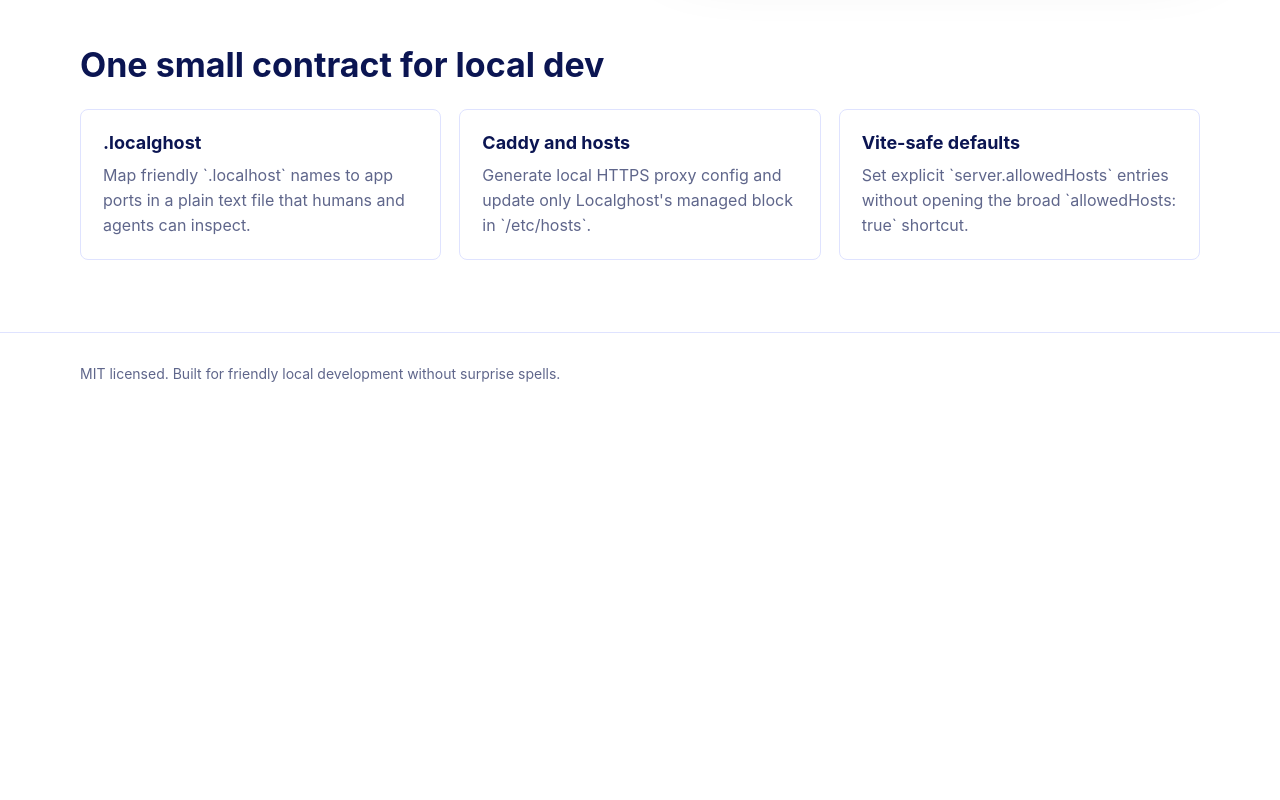
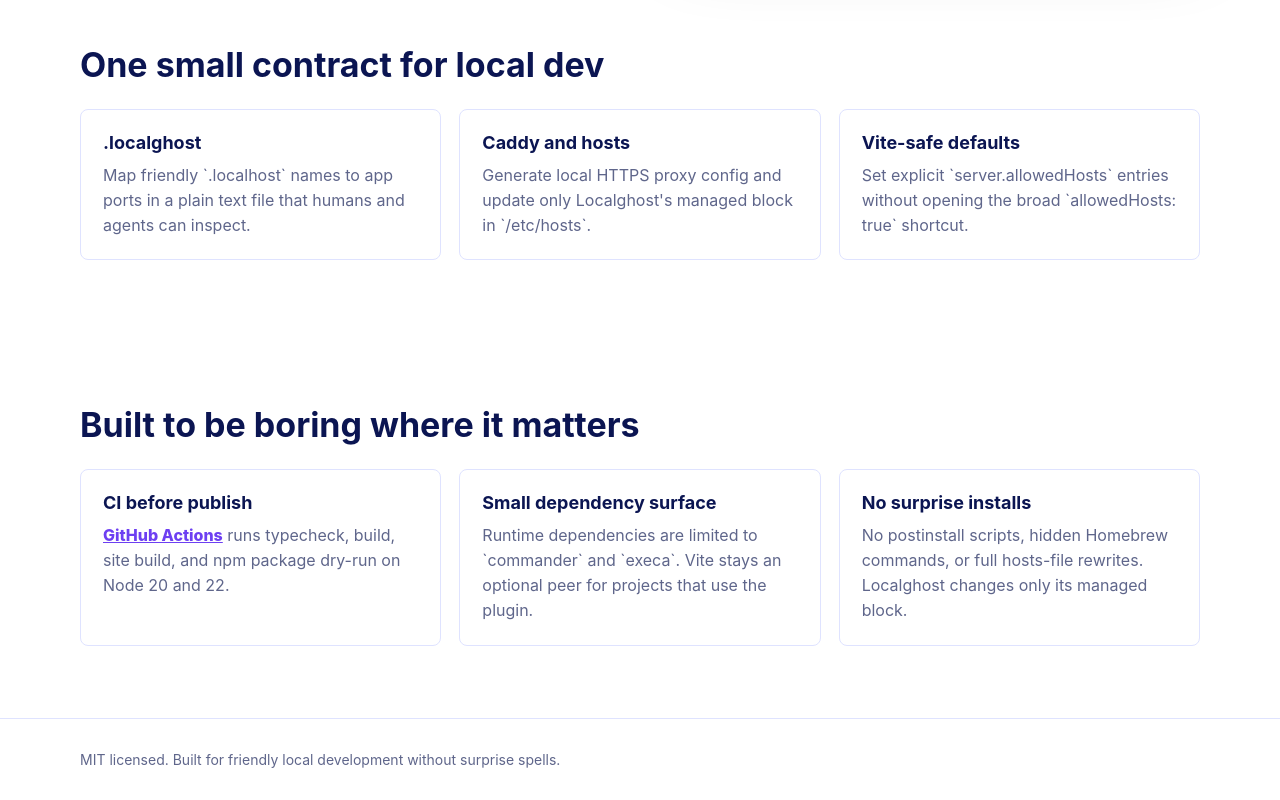
Before and after one commit to hamedb89/localghost, a website: page site/index.html in a window 1280 px wide. Shown: the part 817-1617 px from the top of the page. Before the commit the page ends 1231 px from the top, so only its background shows below. Drawn offline with Linux system fonts and the light colour scheme; files whose address does not match are found by name.

Commit message:
Enhance CI/CD workflows and documentation for Localghost
- Introduced GitHub Actions workflows for continuous integration and npm publishing.
- Updated package.json to include new scripts for prepublish checks and public publishing.
- Enhanced README.md and docs/github.md to document CI processes and npm publishing details.
- Added new sections in the site index.html to highlight CI features and dependency management.

```diff
--- a/package.json
+++ b/package.json
@@ -44,9 +44,11 @@
     "dev": "tsx src/cli.ts",
     "typecheck": "tsc --noEmit",
     "prepack": "npm run build",
+    "prepublishOnly": "npm run release:check",
     "pack:dry": "npm pack --dry-run",
-    "release:check": "npm run typecheck && npm run build && npm pack --dry-run",
-    "site:build": "node scripts/build-site.mjs"
+    "release:check": "npm run typecheck && npm run build && npm run site:build && npm pack --dry-run",
+    "site:build": "node scripts/build-site.mjs",
+    "publish:public": "npm publish --access public --provenance"
   },
   "dependencies": {
     "commander": "^14.0.0",
--- a/site/index.html
+++ b/site/index.html
@@ -192,6 +192,7 @@
 
       .card h3 { margin: 0 0 10px; font-size: 18px; }
       .card p { margin: 0; color: var(--muted); line-height: 1.55; }
+      .card a { color: var(--violet); font-weight: 800; }
 
       .mascot {
         width: min(360px, 80%);
@@ -277,6 +278,25 @@
           </div>
         </div>
       </section>
+      <section class="section">
+        <div class="wrap">
+          <h2>Built to be boring where it matters</h2>
+          <div class="grid">
+            <article class="card">
+              <h3>CI before publish</h3>
+              <p><a href="https://github.com/hamedb89/localghost/actions/workflows/ci.yml">GitHub Actions</a> runs typecheck, build, site build, and npm package dry-run on Node 20 and 22.</p>
+            </article>
+            <article class="card">
+              <h3>Small dependency surface</h3>
+              <p>Runtime dependencies are limited to `commander` and `execa`. Vite stays an optional peer for projects that use the plugin.</p>
+            </article>
+            <article class="card">
+              <h3>No surprise installs</h3>
+              <p>No postinstall scripts, hidden Homebrew commands, or full hosts-file rewrites. Localghost changes only its managed block.</p>
+            </article>
+          </div>
+        </div>
+      </section>
     </main>
 
     <footer>
```
Also changed, not shown: docs/github.md (+18 -0 lines), .github/workflows/ci.yml (added), .github/workflows/publish-npm.yml (added), README.md.
